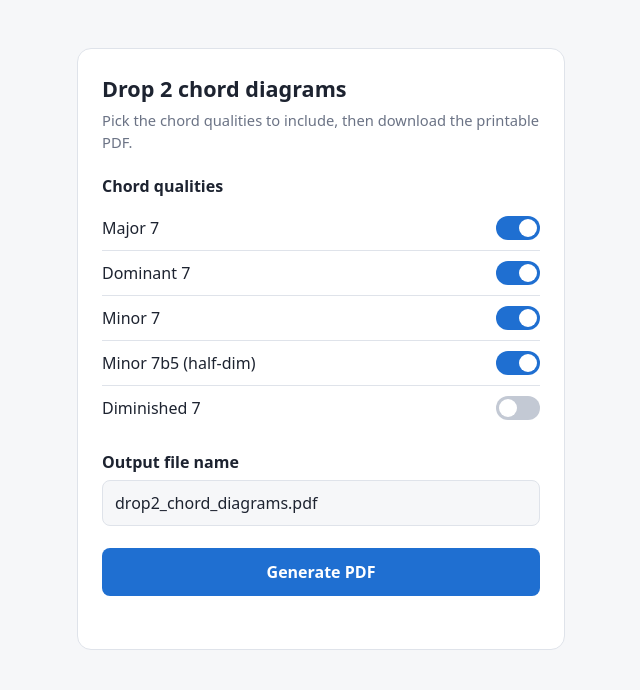
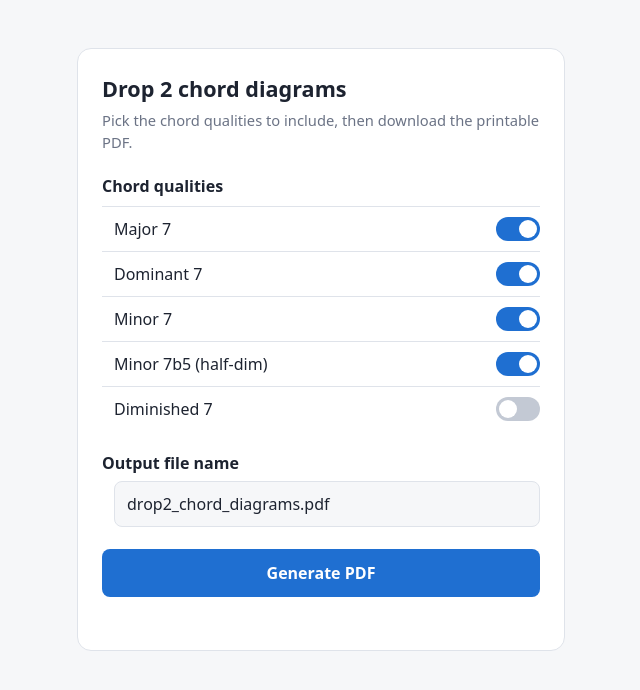
Before and after one commit to alexispreel/drop2-chord-diagrams, a Flask app: page / in a window 1280 px wide. Shown: the top 690 px of the page, without its empty margins (319-959 px from the left). Run offline with Flask 3, Linux system fonts and the light colour scheme.

Commit message:
Indent quality names and file name input

```diff
--- a/templates/index.html
+++ b/templates/index.html
@@ -22,7 +22,7 @@
     legend { font-weight:600; margin-bottom:8px; padding:0; }
     .row { display:flex; align-items:center; justify-content:space-between;
            padding:10px 0; border-top:1px solid var(--line); cursor:pointer; }
-    .row:first-of-type { border-top:0; }
+    .row > span:first-child { padding-left:12px; }
     .switch { position:relative; width:44px; height:24px; flex:none; }
     .switch input { position:absolute; inset:0; width:100%; height:100%; margin:0;
                     opacity:0; cursor:pointer; }
@@ -34,7 +34,7 @@
     .switch input:checked + .track::after { transform:translateX(20px); }
     .switch input:focus-visible + .track { outline:2px solid var(--accent); outline-offset:2px; }
     label.field { display:block; font-weight:600; margin-bottom:6px; }
-    input[type=text] { width:100%; padding:10px 12px; font:inherit; color:var(--text);
+    input[type=text] { width:calc(100% - 12px); margin-left:12px; padding:10px 12px; font:inherit; color:var(--text);
                        background:var(--bg); border:1px solid var(--line); border-radius:8px; }
     input[type=text]:focus { outline:2px solid var(--accent); outline-offset:1px; }
     button { margin-top:22px; width:100%; padding:12px; font:inherit; font-weight:600;
```
